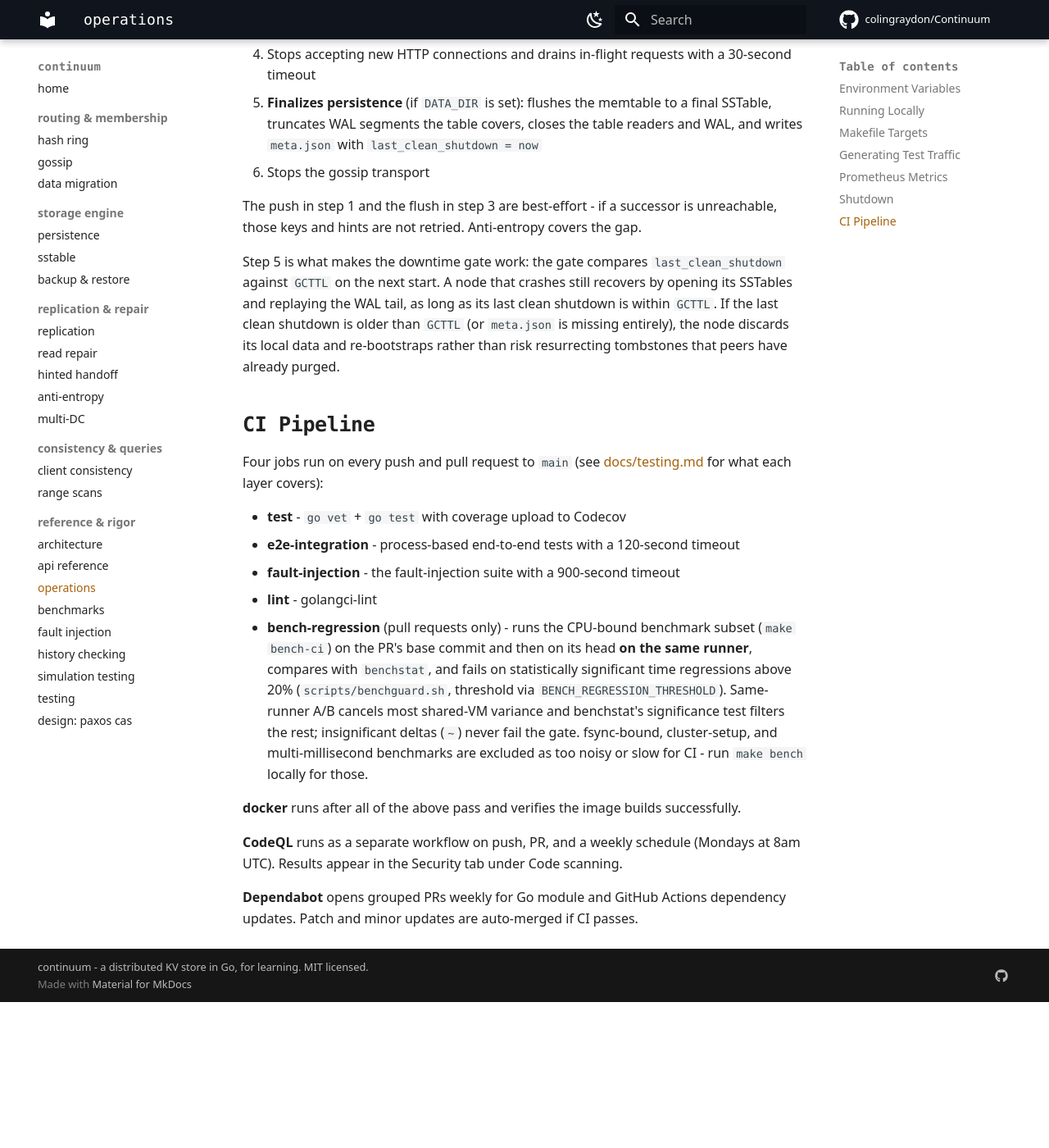
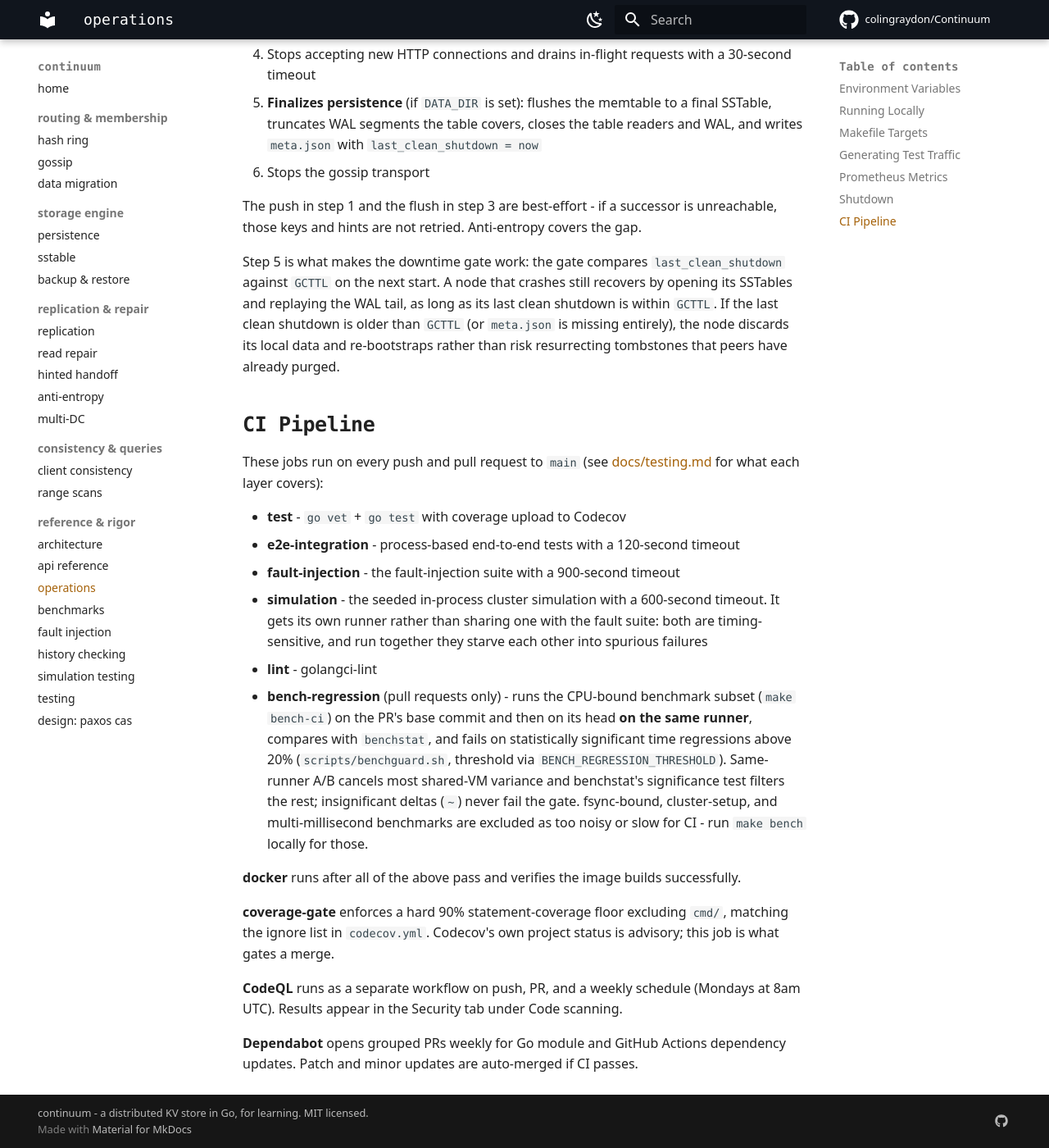
Before and after one commit to colingraydon/Continuum, an MkDocs documentation site: the page built from docs/operations.md, in a window 1280 px wide and 1400 px high, scrolled down 6310 px. Shown: the whole window at 82% size. Built offline with MkDocs 1.6.1 and Material for MkDocs 9.7.7, drawn with Linux system fonts in a browser that asks for light colours; comment, search, counter and statistics services are not loaded; before the commit the page ends 7532 px from its top, so only the background shows below that.

Commit message:
ci: run the seeded cluster simulation (#87)
* ci: run the seeded cluster simulation

The simulation harness has never run in CI, only via a local make sim.
That is how a ~30% ring-convergence flake and the membership deadlock
behind it both survived unnoticed, and it means the cross-DC scenarios
added in #85 protect only whoever runs the suite by hand.

Its own runner, not a step on an existing job: sim and fault starve each
other badly enough to produce spurious failures when they share a machine.
One process with no sockets or disks makes it cheap next to the fault
suite, and it runs in parallel with the other test-dependent jobs, so
wall-clock CI time is unchanged.

* docs: list the simulation job in the CI pipeline

Also corrects the job list in operations.md, which said 'four jobs' while
listing five and omitting coverage-gate entirely.

```diff
--- a/docs/operations.md
+++ b/docs/operations.md
@@ -150,16 +150,19 @@ Step 5 is what makes the downtime gate work: the gate compares `last_clean_shutd
 
 ## CI Pipeline
 
-Four jobs run on every push and pull request to `main` (see [docs/testing.md](testing.md) for what each layer covers):
+These jobs run on every push and pull request to `main` (see [docs/testing.md](testing.md) for what each layer covers):
 
 - **test** - `go vet` + `go test` with coverage upload to Codecov
 - **e2e-integration** - process-based end-to-end tests with a 120-second timeout
 - **fault-injection** - the fault-injection suite with a 900-second timeout
+- **simulation** - the seeded in-process cluster simulation with a 600-second timeout. It gets its own runner rather than sharing one with the fault suite: both are timing-sensitive, and run together they starve each other into spurious failures
 - **lint** - golangci-lint
 - **bench-regression** (pull requests only) - runs the CPU-bound benchmark subset (`make bench-ci`) on the PR's base commit and then on its head **on the same runner**, compares with `benchstat`, and fails on statistically significant time regressions above 20% (`scripts/benchguard.sh`, threshold via `BENCH_REGRESSION_THRESHOLD`). Same-runner A/B cancels most shared-VM variance and benchstat's significance test filters the rest; insignificant deltas (`~`) never fail the gate. fsync-bound, cluster-setup, and multi-millisecond benchmarks are excluded as too noisy or slow for CI - run `make bench` locally for those.
 
 **docker** runs after all of the above pass and verifies the image builds successfully.
 
+**coverage-gate** enforces a hard 90% statement-coverage floor excluding `cmd/`, matching the ignore list in `codecov.yml`. Codecov's own project status is advisory; this job is what gates a merge.
+
 **CodeQL** runs as a separate workflow on push, PR, and a weekly schedule (Mondays at 8am UTC). Results appear in the Security tab under Code scanning.
 
 **Dependabot** opens grouped PRs weekly for Go module and GitHub Actions dependency updates. Patch and minor updates are auto-merged if CI passes.
```
Also changed, not shown: CONTRIBUTING.md (+2 -2 lines), 1 other file.
